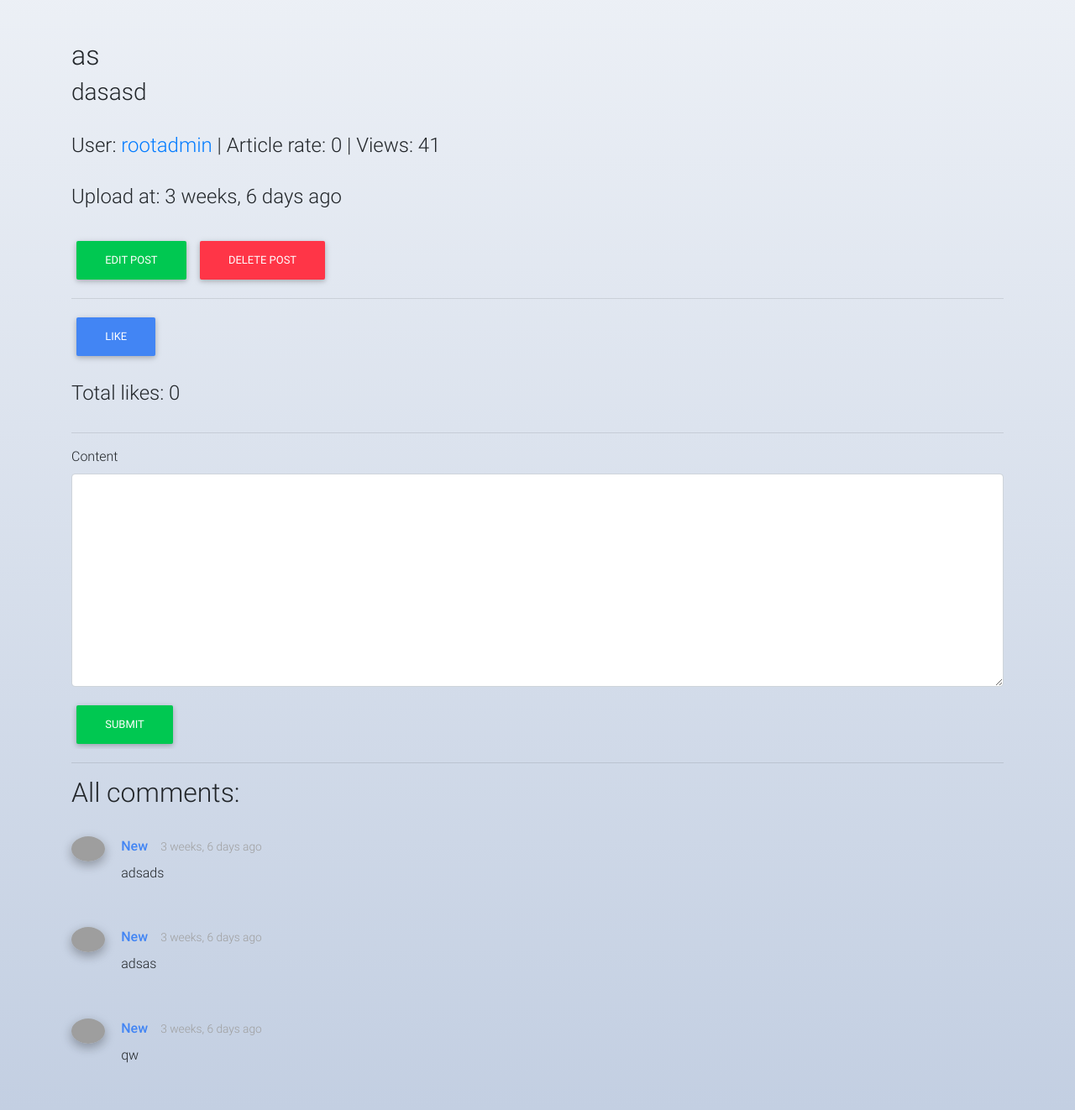
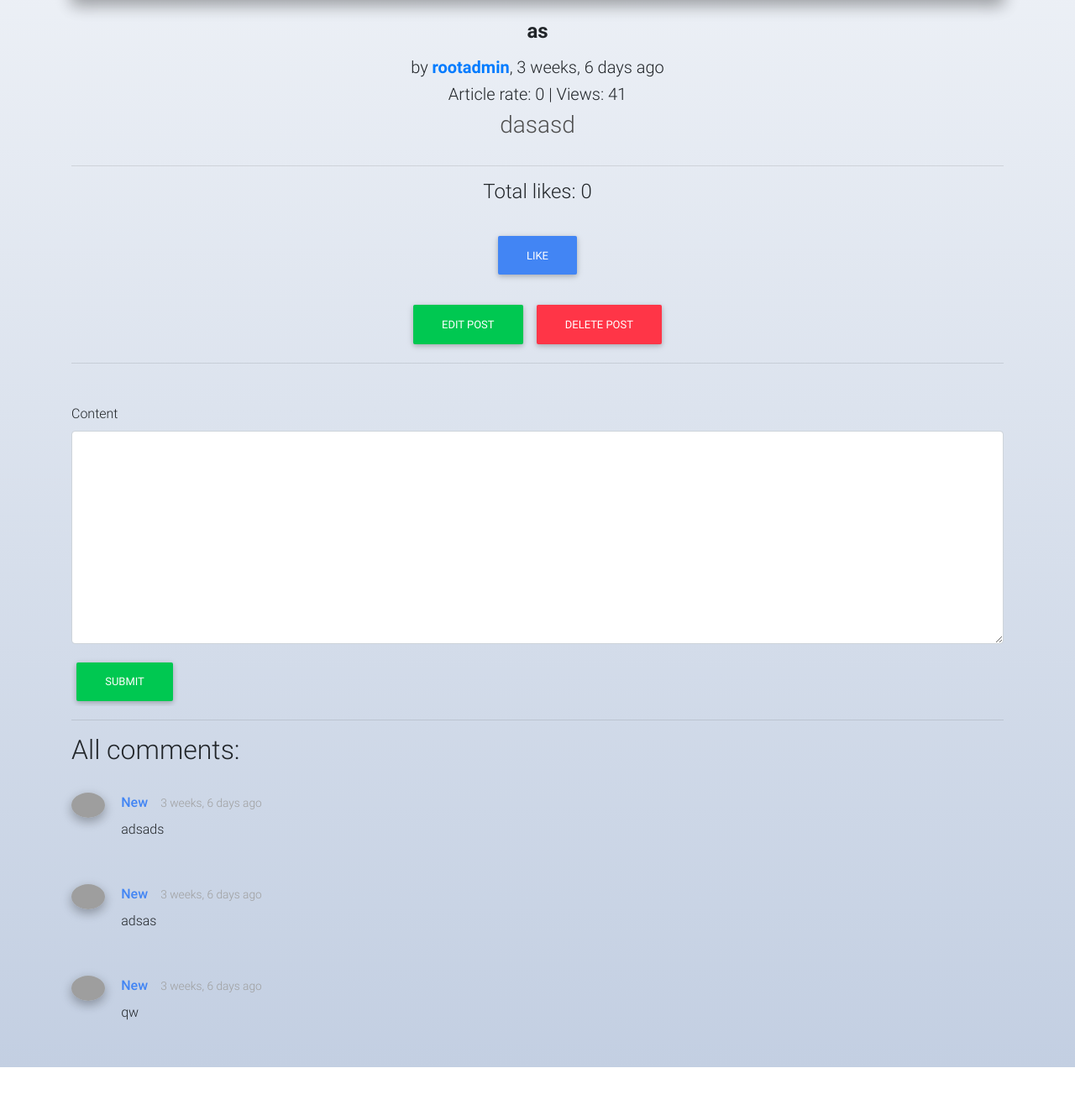
Before and after one commit to Dimas4/Blog, a Django app: page /posts/1/ in a window 1280 px wide. Shown: the part 397-1719 px from the top of the page at 84% size. After the commit the page ends 1668 px from the top, so only its background shows below. Run offline with Django 3.2, Linux system fonts and the light colour scheme; a user stored in the database is signed in; data comes from the database, SQL or seed files in the repository; both versions use the stored data as it was after the commit; some libraries are stand-ins or nearby versions; grey boxes are pictures that could not be loaded.

Commit message:
Complite comments

```diff
--- a/comments/models.py
+++ b/comments/models.py
@@ -3,6 +3,7 @@
 from django.contrib.contenttypes.fields import GenericForeignKey
 from django.contrib.contenttypes.fields import GenericRelation
 from django.contrib.auth import get_user_model
+from django.urls import reverse
 
 from accounts.models import UserProfile
 
@@ -22,5 +23,8 @@
 
     userprofile = models.ForeignKey(UserProfile, on_delete=models.CASCADE)
 
+    def get_user_url(self):
+        return reverse("accounts:account", kwargs={"id": self.user.id})
+
     def __str__(self):
         return self.content
--- a/templates/home/base.html
+++ b/templates/home/base.html
@@ -61,7 +61,7 @@
     </div>
   </nav>
 <div>
-    <br><br><br><br>
+    <br><br>
     <div >
     {% block content %}
     {% endblock %}
--- a/templates/home/change_password.html
+++ b/templates/home/change_password.html
@@ -2,6 +2,7 @@
 {% load crispy_forms_tags %}
 
 {% block content %}
+    <br><br>
     <div class="container">
         <div class="col-xs-8 col-xs-offset-2">
             <h2>Change password:</h2>
--- a/templates/home/change_profile.html
+++ b/templates/home/change_profile.html
@@ -3,6 +3,7 @@
 
 
 {% block content %}
+    <br><br>
     <div class="container">
         <div class="col-xs-8 col-xs-offset-2">
             <h2>Change profile info:</h2>
--- a/templates/home/choose_rate.html
+++ b/templates/home/choose_rate.html
@@ -2,6 +2,7 @@
 
 
 {% block content %}
+<br><br>
 <div style="background: linear-gradient(#f5f7fa, #c3cfe2);">
     <div class="container">
         <div class="col-xs-10 col-xs-offset-2">
--- a/templates/home/create_page.html
+++ b/templates/home/create_page.html
@@ -3,6 +3,7 @@
 
 
 {% block content %}
+    <br><br>
     <div class="container">
         <div class="col-xs-8 col-xs-offset-2">
             <h2>Create new post</h2>
--- a/templates/home/delete_page.html
+++ b/templates/home/delete_page.html
@@ -2,6 +2,7 @@
 
 
 {% block content %}
+    <br><br>
     <div class="container">
         <div class="col-xs-8 col-xs-offset-2">
             <form action="." method="POST">
--- a/templates/home/detail_page.html
+++ b/templates/home/detail_page.html
@@ -4,35 +4,36 @@
 
 {% block content %}
 <div style="background: linear-gradient(#f5f7fa, #c3cfe2);">
-    <div class="container" style="">
-        <div class="col-xs-8 col-xs-offset-2">
-            <img src="{{ post.image.url }}" alt="" class="imgdetail">
+    <div class="container">
 
-            <style>
-                .imgdetail {
-                    width: 400px;
-                }
-            </style>
-            <br>
-            <br>
-            <br>
-            <h2>{{ post.title }}</h2>
-            <h3>{{ post.content }}</h3>
-            <h4>User: <a href="{{ post.get_user_url }}">{{ post.user.username }}</a> | Article rate: {{ post.rate }} | Views: {{ post.views }}</h4>
-            <h4>Upload at: {{ post.timestamp|timesince }} ago</h4>
-            {% if request.user == post.user %}
-            <a href="{{ post.edit_post }}" class="btn btn-success">Edit post</a>
-            <a href="{{ post.delete_post }}" class="btn btn-danger">Delete post</a>
-            {% endif %}
+    <section class="text-center my-5">
+      <div class="row">
+        <div class="col-12">
+          <div class="img-back overlay z-depth-2 mb-4 text-center" >
+            <img class="img-fluid imgdetail" src="{{ post.image.url }}" alt="Sample image">
+          </div>
+    {#      <a href="#!" class="pink-text"><h6 class="font-weight-bold mb-3"><i class="fa fa-map pr-2"></i>Adventure</h6></a>#}
+          <h4 class="font-weight-bold mb-3"><strong>{{ post.title }}</strong></h4>
+          <h5>by <a class="font-weight-bold" href="{{ post.get_user_url }}">{{ post.user.username }}</a>, {{ post.timestamp|timesince }} ago</h5>
+          <h5>Article rate: {{ post.rate }} | Views: {{ post.views }}</h5>
+            <h3 class="dark-grey-text">{{ post.content }}</h3>
             <hr>
+            <h4>Total likes: {{ post.total_likes }}</h4>
             {% if not check_like %}
                 <a href="{% url "post:like_page" id=post.id%}" class="btn btn-primary">Like</a>
             {% else %}
                 <a href="{% url "post:like_page" id=post.id%}" class="btn btn-warning">Remove like</a>
             {% endif %}
             <br><br>
-            <h4>Total likes: {{ post.total_likes }}</h4>
+            {% if request.user == post.user %}
+                <a href="{{ post.edit_post }}" class="btn btn-success">Edit post</a>
+                <a href="{{ post.delete_post }}" class="btn btn-danger">Delete post</a>
+            {% endif %}
+        </div>
+      </div>
         <hr>
+    </section>
+
     {% if request.user.is_authenticated %}
         <form action="." method="POST">
             {% csrf_token %}
@@ -47,7 +48,6 @@
     <br>
     {% if comments %}
         {% for comment in comments %}
-
               <div class="row">
                 <div class="col-md-12">
                   <div class="mdb-feed">
@@ -59,16 +59,10 @@
                       </div>
                       <div class="excerpt">
                         <div class="brief">
-                                  <a class="name">{{ comment.user }}</a>
+                          <a class="name" href="{{ comment.get_user_url }}">{{ comment.user.username }}</a>
                           <div class="date">{{ comment.timestamp|timesince }} ago</div>
                         </div>
                         <div class="added-text">{{ comment.content }}</div>
-{#                                <div class="feed-footer">#}
-{#                                  <a class="like">#}
-{#                                    <i class="fa fa-heart"></i>#}
-{#                                    <span>7 likes</span>#}
-{#                                  </a>#}
-{#                                </div>#}
                       </div>
                     </div>
                   </div>
@@ -82,12 +76,17 @@
         <h2 class="alert alert-info">Ops, we haven't comments for this post</h2>
     {% endif %}
 
-
-
-        </div>
     </div>
 </div>
 <style>
+    .img-back{
+        background: linear-gradient(#a1c4fd, #c2e9fb);
+    }
+    .imgdetail {
+        width: 400px;
+        border-radius: 50px;
+        border-color: #0d5bdd;
+    }
     .asteriskField {
             display: none;
         }
--- a/templates/home/edit_page.html
+++ b/templates/home/edit_page.html
@@ -3,6 +3,7 @@
 
 
 {% block content %}
+    <br><br>
     <div class="container">
         <div class="col-xs-8 col-xs-offset-2">
             <form action="." method="POST">
--- a/templates/home/forms.html
+++ b/templates/home/forms.html
@@ -3,6 +3,7 @@
 
 
 {% block content %}
+    <br><br>
 <div class="container">
     <h2>{{ title }} page</h2>
     <form method='POST' action='.'>
--- a/templates/home/home_page.html
+++ b/templates/home/home_page.html
@@ -2,7 +2,7 @@
 
 
 {% block content %}
-
+    <br><br>
     <div style="background: linear-gradient(#f5f7fa, #c3cfe2);">
     <div class="container-fluid">
 
--- a/templates/home/user_account.html
+++ b/templates/home/user_account.html
@@ -3,6 +3,7 @@
 
 
 {% block content %}
+<br><br>
 <div style="background: linear-gradient(#f5f7fa, #c3cfe2);">
     <div class="container">
         <div class="col-xs-8 col-xs-offset-2">
```
Also changed, not shown: db.sqlite3. Lines whose indentation alone changed are shown as unchanged.
